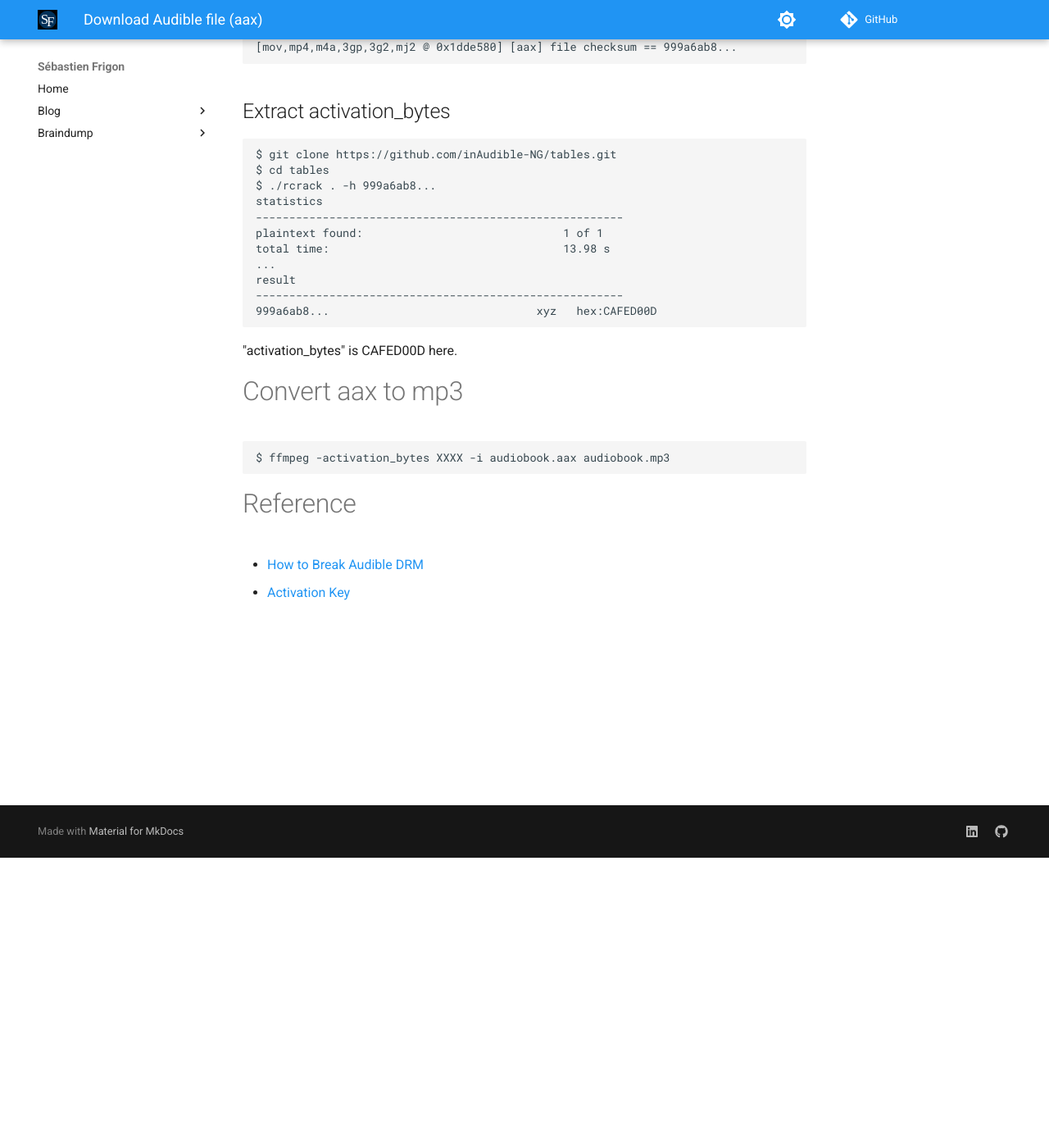
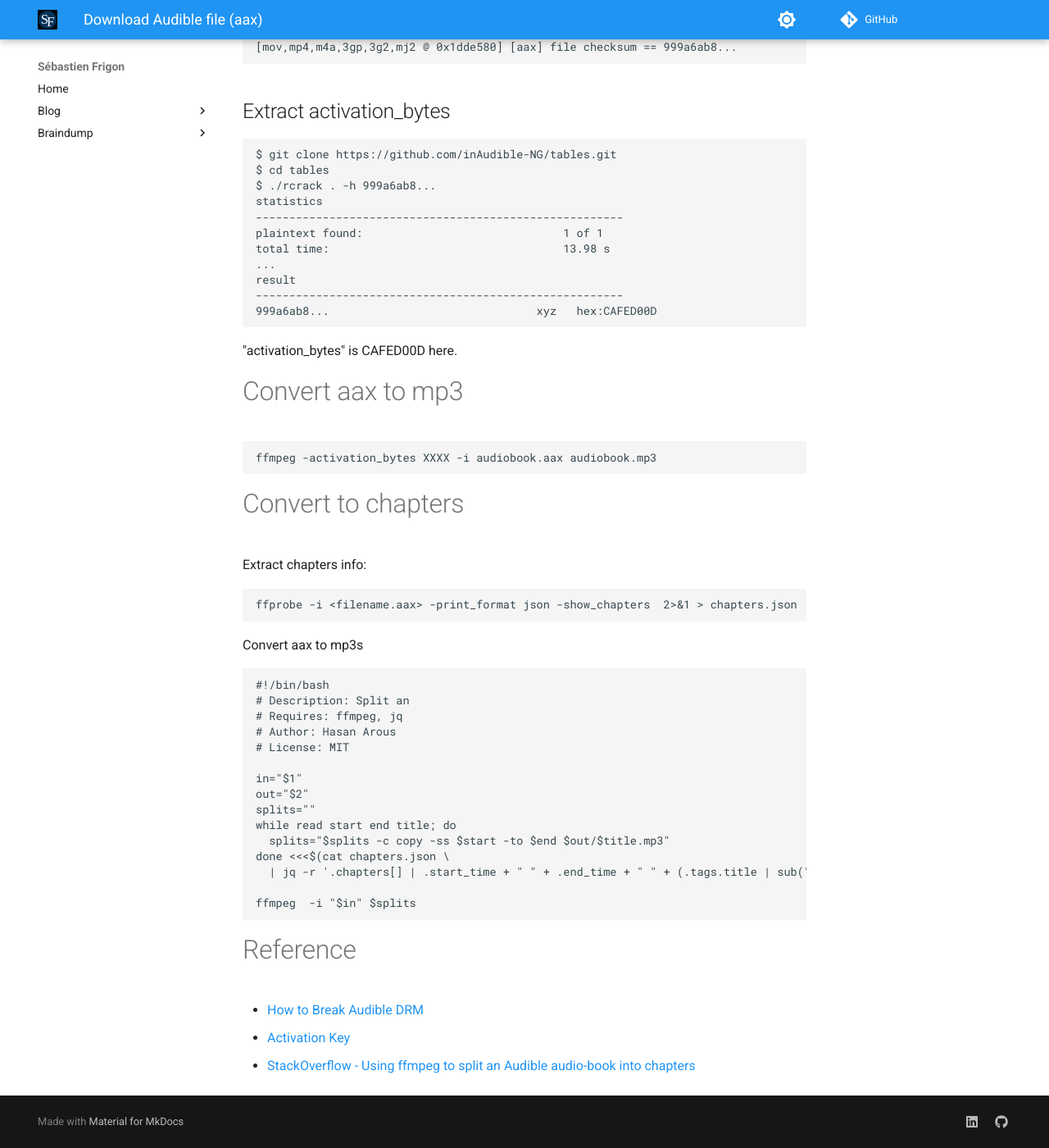
Before and after one commit to cbast/website, an MkDocs documentation site: the page built from docs/en/braindump/Audiobooks.md, in a window 1280 px wide and 1400 px high, scrolled down 354 px. Shown: the whole window at 82% size. Built offline with MkDocs 1.6.1 and Material for MkDocs 9.7.7, drawn with Linux system fonts in a browser that asks for light colours; comment, search, counter and statistics services are not loaded.

Commit message:
Update Audiobooks.md

````diff
--- a/docs/en/braindump/Audiobooks.md
+++ b/docs/en/braindump/Audiobooks.md
@@ -28,9 +28,35 @@ result
 
 # Convert aax to mp3
 ```bash
-$ ffmpeg -activation_bytes XXXX -i audiobook.aax audiobook.mp3
+ffmpeg -activation_bytes XXXX -i audiobook.aax audiobook.mp3
+```
+
+# Convert to chapters
+Extract chapters info:
+```bash
+ffprobe -i <filename.aax> -print_format json -show_chapters  2>&1 > chapters.json
+```
+
+Convert aax to mp3s
+```bash
+#!/bin/bash
+# Description: Split an
+# Requires: ffmpeg, jq
+# Author: Hasan Arous
+# License: MIT
+
+in="$1"
+out="$2"
+splits=""
+while read start end title; do
+  splits="$splits -c copy -ss $start -to $end $out/$title.mp3"
+done <<<$(cat chapters.json \
+  | jq -r '.chapters[] | .start_time + " " + .end_time + " " + (.tags.title | sub(" "; "_"))')
+
+ffmpeg  -i "$in" $splits
 ```
 
 # Reference
 - [How to Break Audible DRM](https://kylepiira.com/2019/05/12/how-to-break-audible-drm/)
 - [Activation Key](https://github.com/inAudible-NG/tables)
+- [StackOverflow - Using ffmpeg to split an Audible audio-book into chapters](https://unix.stackexchange.com/a/612124)
````
